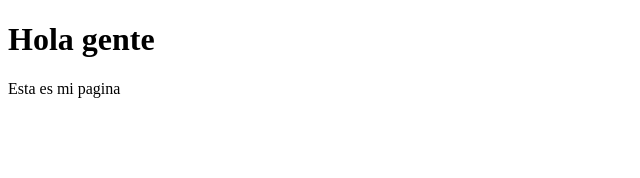
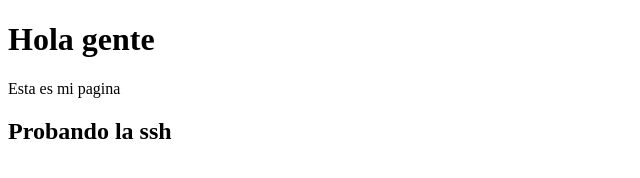
Before and after one commit to MiguelP04/prueba-repositorio, a plain HTML site: page index.html in a window 1280 px wide. Shown: the whole page, without its empty margins (0-640 px from the left). Drawn offline with Linux system fonts and the light colour scheme.

Commit message:
ssh activa

```diff
--- a/index.html
+++ b/index.html
@@ -8,5 +8,6 @@
 <body>
     <h1>Hola gente</h1>
     <p>Esta es mi pagina</p>
+    <h2>Probando la ssh</h2>
 </body>
 </html>
```
